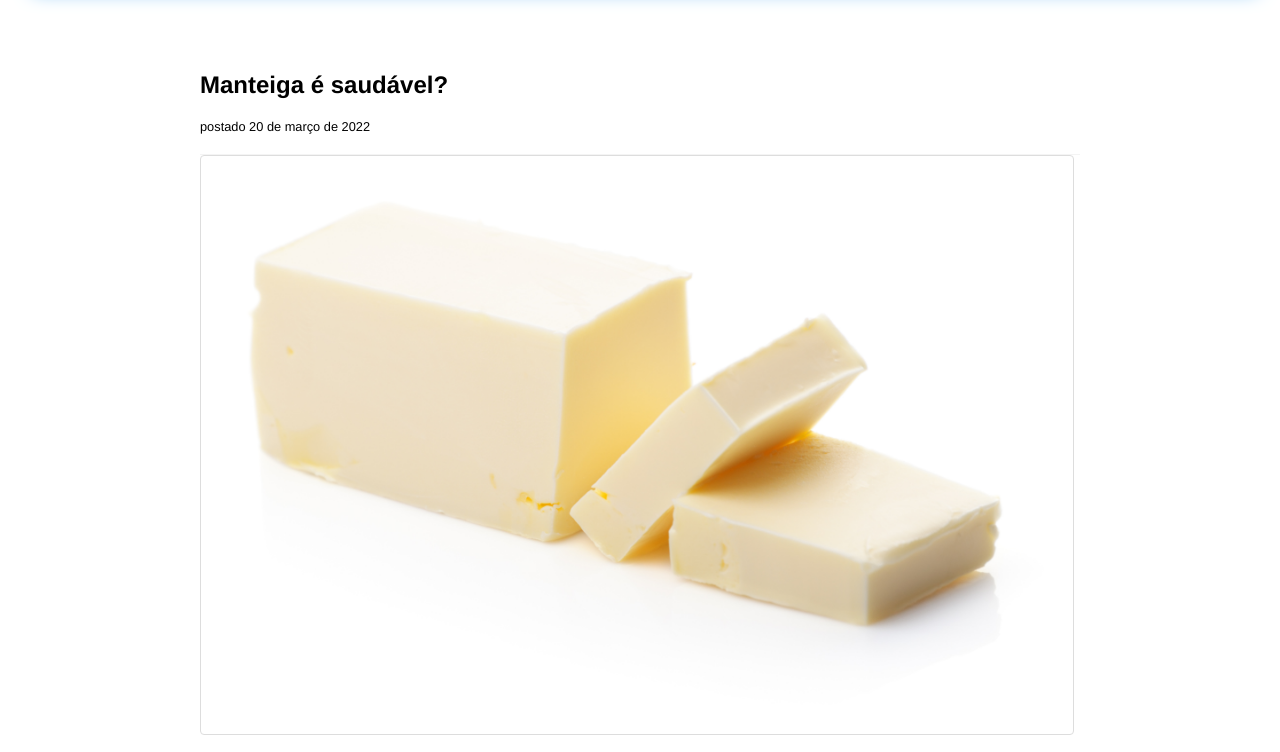
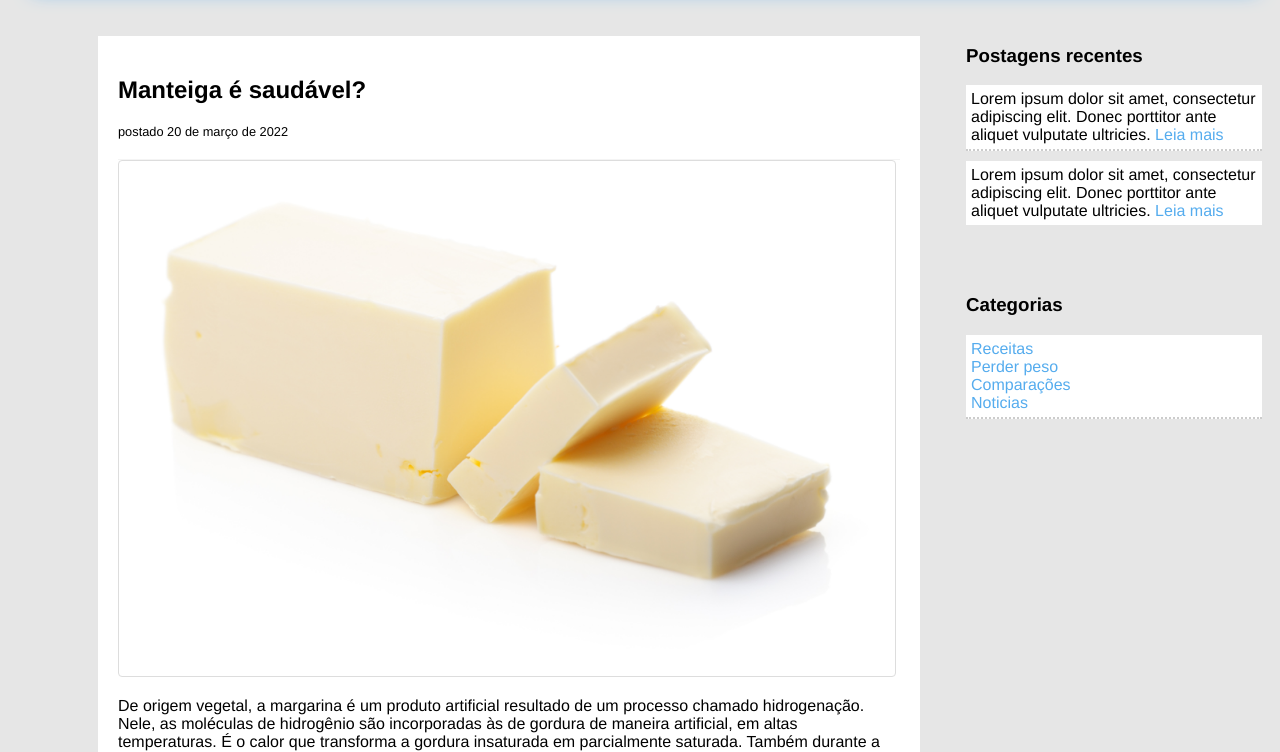
Before and after one commit to T4SUYA/MaisSa-de, a plain HTML site: page pages/index.html in a window 1280 px wide. Shown: the part 126-878 px from the top of the page. Drawn offline with Linux system fonts and the light colour scheme; files that its build step writes are made by us from their sources; files whose address does not match are found by name.

Commit message:
added side bar

```diff
--- a/css/style.css
+++ b/css/style.css
@@ -2,7 +2,7 @@ body {
     display: flex;
     justify-content: center;
     align-items: center;
-    background: #fff;
+    background: #e6e6e6;
     font-family: 'Franklin Gothic Medium', 'Arial Narrow', Arial, sans-serif;
 }
 
@@ -17,11 +17,6 @@ main {
     border-radius: 5px;
 }
 
-ul {
-    padding: 0;
-    list-style: none;
-}
-
 i {
     padding: 5px;
 }
@@ -34,6 +29,10 @@ a {
 h1 {
     font-size: 1.8em;
     color: black;
+}
+
+.clear-all {
+    clear: both;
 }
 
 .azul {
@@ -62,6 +61,8 @@ h1 {
     justify-content: flex-start;
     align-items: center;
     margin: 0;
+    padding: 0;
+    list-style: none;
 }
 
 .nav li {
@@ -72,9 +73,9 @@ h1 {
 .nav li input {
     border: none;
     padding: 10px;
+    border-radius: 4px;
 }
 
-.nav li:hover,
 .nav li a:hover {
     color: rgba(85, 172, 238, 1);
 }
@@ -103,12 +104,15 @@ h1 {
 
 .nav li button:hover {
     cursor: pointer;
+    background-color: black;
+    transition: all 1s ease;
 }
 
 #principal {
-    padding: 15px;
-    width: 920px;
-    margin: 0px auto;
+    padding: 20px;
+    width: 65%;
+    margin-left: 70px;
+    float: left;
 }
 
 #area-postagens {
@@ -135,6 +139,7 @@ h1 {
     border-radius: 4px;
     padding: 5px;
     width: 98%;
+    height: auto;
 }
 
 #principal a {
@@ -181,3 +186,45 @@ ul li ul li {
     clear: both;
     width: 100%;
 }
+
+.conteudo-lateral {
+    padding: 10px;
+    margin-bottom: 20px;
+}
+
+.postagem-lateral {
+    font-size: 1em;
+    margin-bottom: 10px;
+    padding: 5px;
+    border-bottom: 2px dotted #ccc;
+    background: white;
+}
+
+.postagem-lateral a {
+    color: rgba(85, 172, 238, 1);
+}
+
+.postagem-lateral a:hover {
+    margin-bottom: 12px;
+    text-decoration: underline;
+    transition: all 0.7 ease;
+}
+
+#lateral {
+    width: 25%;
+    float: right;
+}
+
+#rodape {
+    display: flex;
+    width: 100%;
+    height: auto;
+    justify-content: center;
+    align-items: center;
+    background: #e6e6e6;
+    flex-direction: column;
+}
+
+#rodape p {
+    font-weight: bold;
+}
--- a/index.html
+++ b/pages/index.html
@@ -1,5 +1,5 @@
 <!DOCTYPE html>
-<html lang="en">
+<html lang="pt-br">
 
 <head>
     <meta charset="UTF-8">
@@ -13,8 +13,8 @@
 <body>
     <main>
         <nav role="navigation">
+            <!-- Inicio NAV  -->
             <ul class="nav" role="navigation">
-                <!-- Inicio NAV  -->
                 <li><a href="receitas.html"><i class="fas fa-utensils"></i>Receitas</a></li>
                 <li class="dropdown">
                     <a href="peso.html"><i class="fas fa-walking"></i>Perder peso</a>
@@ -66,6 +66,7 @@
                     precoce.....
                 </p>
                 <a href="">Continue lendo</a>
+
             </div>
             <div class="postagem">
                 <h2>Benefícios da Acerola para Saúde</h2>
@@ -77,8 +78,38 @@
                 <a href="">Continue lendo</a>
             </div>
         </div>
-        <!--Fim seeção de postagem-->
+        <!--Fim seção de postagem-->
+        <div id="lateral">
+            <div class="conteudo-lateral">
+                <h3>Postagens recentes</h3>
+                <div class="postagem-lateral">
+                    Lorem ipsum dolor sit amet, consectetur adipiscing elit. Donec porttitor ante aliquet vulputate ultricies.
+                    <a href="">Leia mais</a>
+                </div>
+                <div class="postagem-lateral" style="border-bottom: none;">
+                    Lorem ipsum dolor sit amet, consectetur adipiscing elit. Donec porttitor ante aliquet vulputate ultricies.
+                    <a href="">Leia mais</a>
+                </div>
+
+            </div>
+            <div class="conteudo-lateral">
+                <h3>Categorias</h3>
+                <div class="postagem-lateral">
+                    <a href="">Receitas</a><br>
+                    <a href="">Perder peso</a><br>
+                    <a href="">Comparações</a><br>
+                    <a href="">Noticias</a><br>
+                </div>
+            </div>
         </div>
+        <div class="clear-all"></div>
+        <div id="rodape">
+            <!--Inicio Rodapé-->
+            <p>Todos os direitos reservados.</p>
+            <p>&copy; 2019 João Victor R. Lourenço
+                <p>
+        </div>
+        <!--Fim Rodapé-->
     </main>
 </body>
 
```
Also changed, not shown: img/2.jpg, img/3.jpg, pages/contato.html (added).
